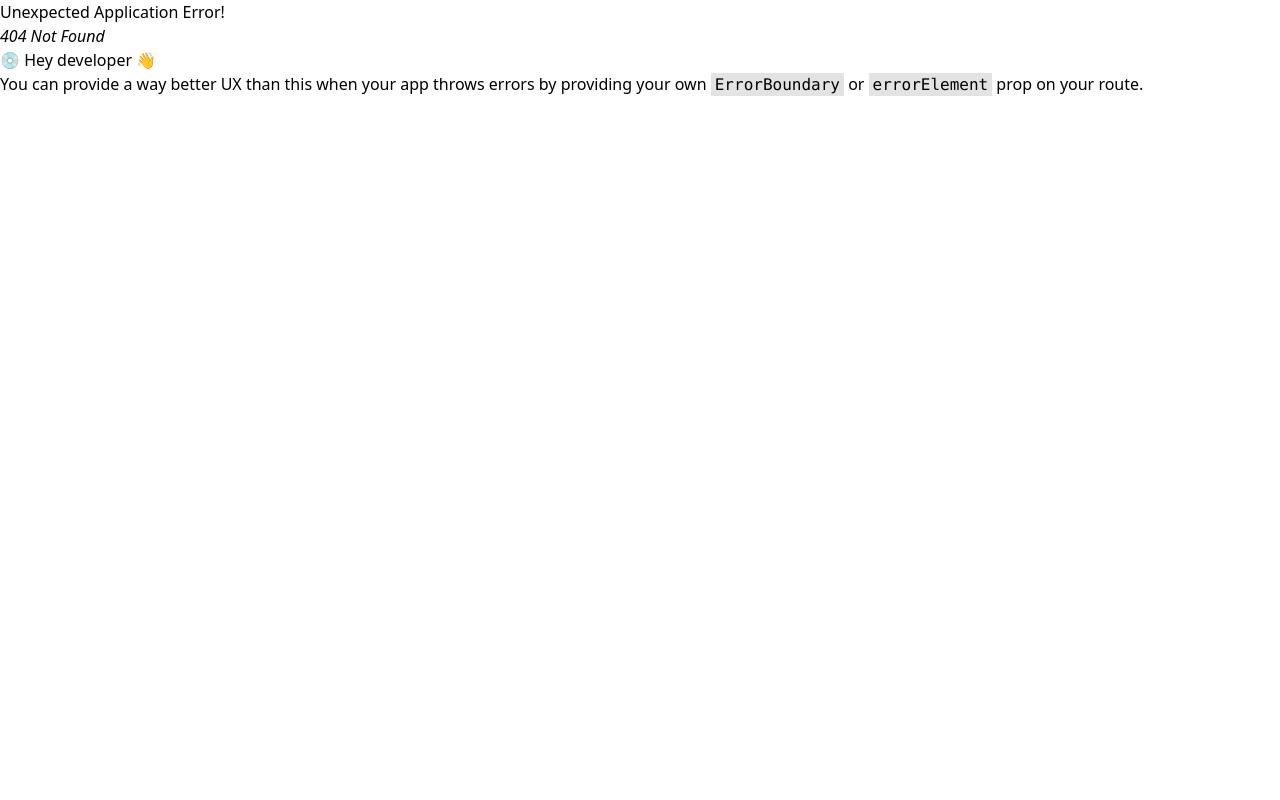
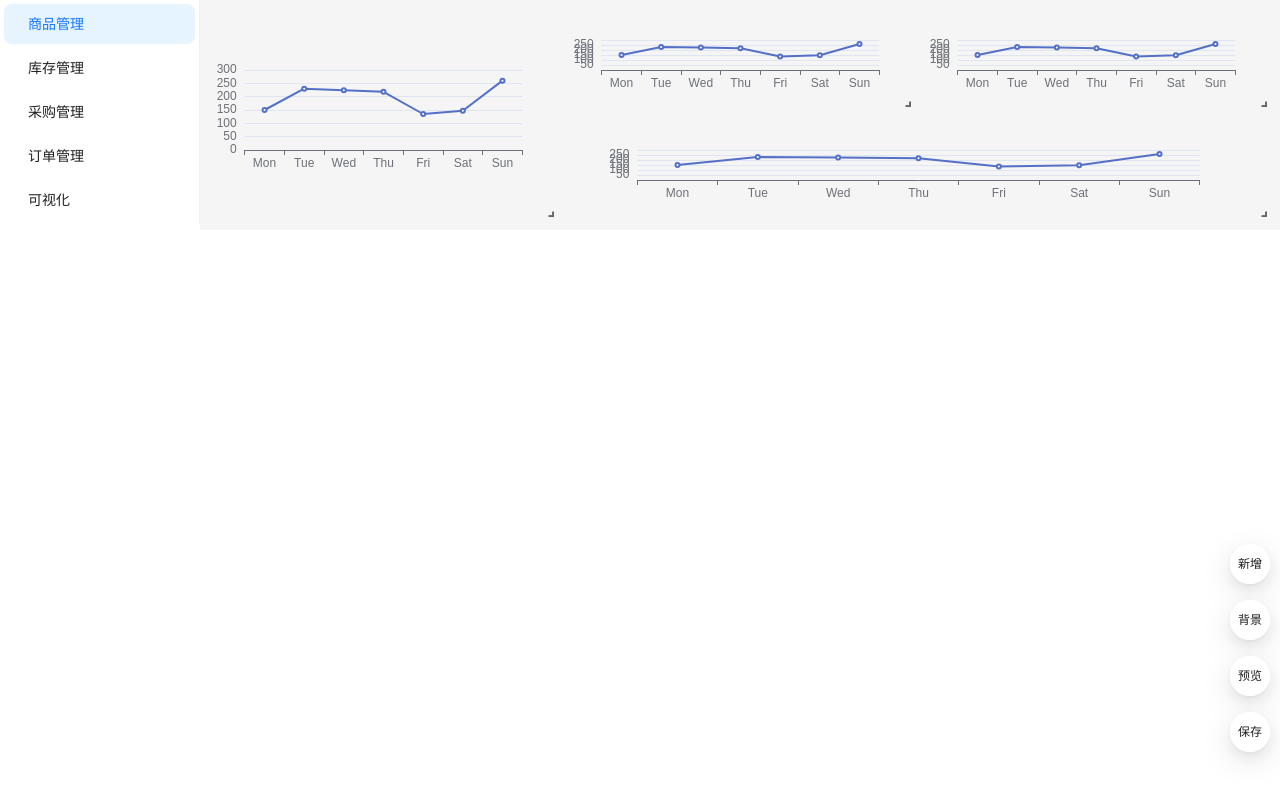
Before and after one commit to nooralu/sql2chats, a React (Vite) app: page /visualization in a window 1280 px wide. Before the commit this address had no page. Built offline with nearby package versions, Linux system fonts and the light colour scheme.

Commit message:
设置可视化页面

```diff
--- a/src/components/stage/index.tsx
+++ b/src/components/stage/index.tsx
@@ -47,11 +47,11 @@ function Stage({ layout, widgets, config, onLayoutChange }: Props) {
 
   return (
     <GridLayout
-      className="layout"
+      className="w-full h-full"
       layout={layout}
       cols={config.cols}
       rowHeight={config.rowHeight}
-      width={window.innerWidth}
+      width={config.width}
       onLayoutChange={onLayoutChange}
     >
       {generateDOM()}
--- /dev/null
+++ b/src/pages/VisualizationPage.tsx
@@ -0,0 +1,115 @@
+import { useState } from "react";
+import { FloatButton } from "antd";
+import GridLayout from "react-grid-layout";
+import Stage from "../components/stage";
+
+function VisualizationPage() {
+  const [widgets, setWidgets] = useState([
+    {
+      id: "a",
+      payload: {
+        xAxis: {
+          type: "category",
+          data: ["Mon", "Tue", "Wed", "Thu", "Fri", "Sat", "Sun"],
+        },
+        yAxis: {
+          type: "value",
+        },
+        series: [
+          {
+            data: [150, 230, 224, 218, 135, 147, 260],
+            type: "line",
+          },
+        ],
+      },
+      type: "chat",
+    },
+    {
+      id: "b",
+      payload: {
+        xAxis: {
+          type: "category",
+          data: ["Mon", "Tue", "Wed", "Thu", "Fri", "Sat", "Sun"],
+        },
+        yAxis: {
+          type: "value",
+        },
+        series: [
+          {
+            data: [150, 230, 224, 218, 135, 147, 260],
+            type: "line",
+          },
+        ],
+      },
+      type: "chat",
+    },
+    {
+      id: "c",
+      payload: {
+        xAxis: {
+          type: "category",
+          data: ["Mon", "Tue", "Wed", "Thu", "Fri", "Sat", "Sun"],
+        },
+        yAxis: {
+          type: "value",
+        },
+        series: [
+          {
+            data: [150, 230, 224, 218, 135, 147, 260],
+            type: "line",
+          },
+        ],
+      },
+      type: "chat",
+    },
+    {
+      id: "d",
+      payload: {
+        xAxis: {
+          type: "category",
+          data: ["Mon", "Tue", "Wed", "Thu", "Fri", "Sat", "Sun"],
+        },
+        yAxis: {
+          type: "value",
+        },
+        series: [
+          {
+            data: [150, 230, 224, 218, 135, 147, 260],
+            type: "line",
+          },
+        ],
+      },
+      type: "chat",
+    },
+  ]);
+
+  const [layout, setLayout] = useState([
+    { i: "a", x: 0, y: 0, w: 1, h: 2 },
+    { i: "b", x: 1, y: 0, w: 1, h: 1 },
+    { i: "c", x: 2, y: 0, w: 1, h: 1 },
+    { i: "d", x: 1, y: 1, w: 2, h: 1 },
+  ]);
+
+  function handleLayoutChange(newLayout: GridLayout.Layout[]) {
+    console.log(newLayout);
+  }
+
+  return (
+    <div className="w-full h-full bg-slate-100 overflow-hidden">
+      <FloatButton.Group shape="circle" style={{ right: 10 }}>
+        <FloatButton description="新增" />
+        <FloatButton description="背景" />
+        <FloatButton description="预览" />
+        <FloatButton description="保存" />
+      </FloatButton.Group>
+      <Stage
+        widgets={widgets}
+        layout={layout}
+        config={{ cols: 3, rowHeight: 100, width: window.innerWidth - 200 }}
+        onLayoutChange={handleLayoutChange}
+      />
+    </div>
+  );
+}
+
+export default VisualizationPage;
--- a/src/routes/Root.tsx
+++ b/src/routes/Root.tsx
@@ -32,16 +32,14 @@ const items: MenuItem[] = [
 ];
 
 function Root() {
-  const [collapsed, setCollapsed] = useState(false);
-
   function handleSelect(item: MenuItem) {
     // TODO: 路由跳转
     console.log(item);
   }
 
   return (
-    <Layout className='min-h-screen'>
-      <Sider theme="light" collapsible collapsed={collapsed} onCollapse={(value) => setCollapsed(value)}>
+    <Layout className='min-h-screen overflow-hidden'>
+      <Sider theme="light">
         <Menu theme="light" defaultSelectedKeys={['1']} mode="inline" items={items} onSelect={handleSelect} />
       </Sider>
       <Layout>
```
Also changed, not shown: src/main.tsx (+7 -0 lines).
